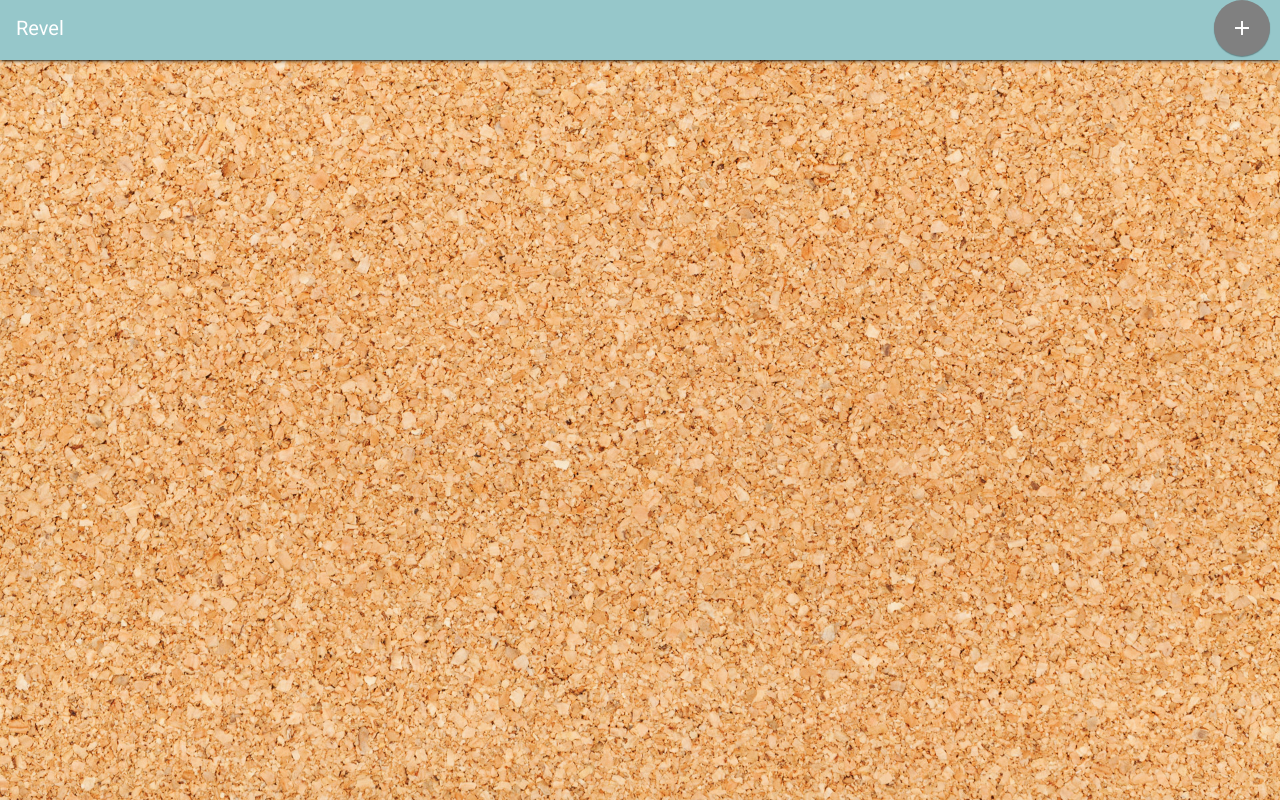
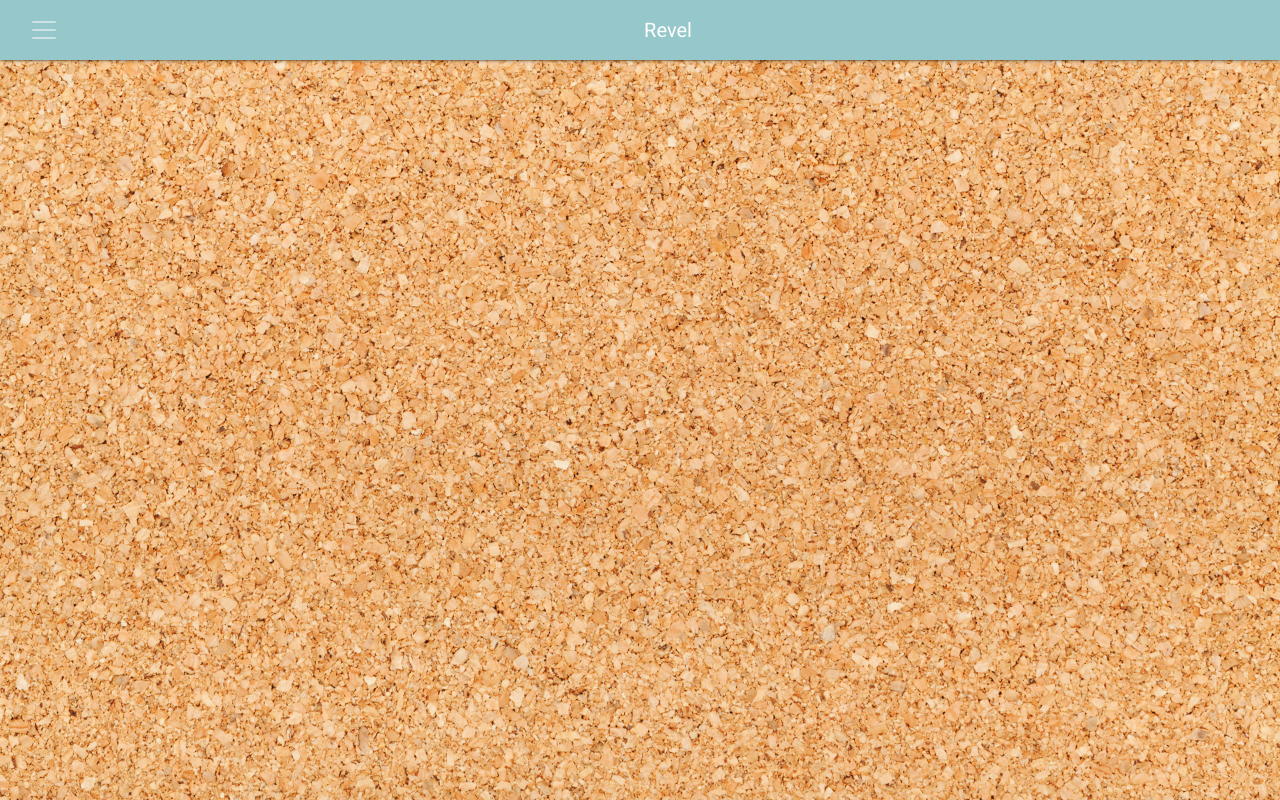
Before and after one commit to Vanshika2703/Revel---Bucket-List-Tracker, a plain HTML site: page public/index.html in a window 1280 px wide. Drawn offline with Linux system fonts and the light colour scheme; some packages are replaced by stand-ins of ours.

Commit message:
fixing merge

```diff
--- a/public/index.html
+++ b/public/index.html
@@ -12,13 +12,6 @@
 
 <body>
   <div id="navPlaceholder"></div>
-  <div id="mainPage" class="container page-container">
-  <nav class="navbar navbar-dark fixed-top">
-    <a class="navbar-brand center h1" href="#">Revel</a>
-    <button id="fab" type="button" class="btn bmd-btn-fab" data-toggle="modal" data-target="#newListModal">
-      <i class="material-icons">add</i>
-    </button>
-  </nav>
   <div id="mainPage" class="container page-container"></div>
 
   <!--Modal-->
```
